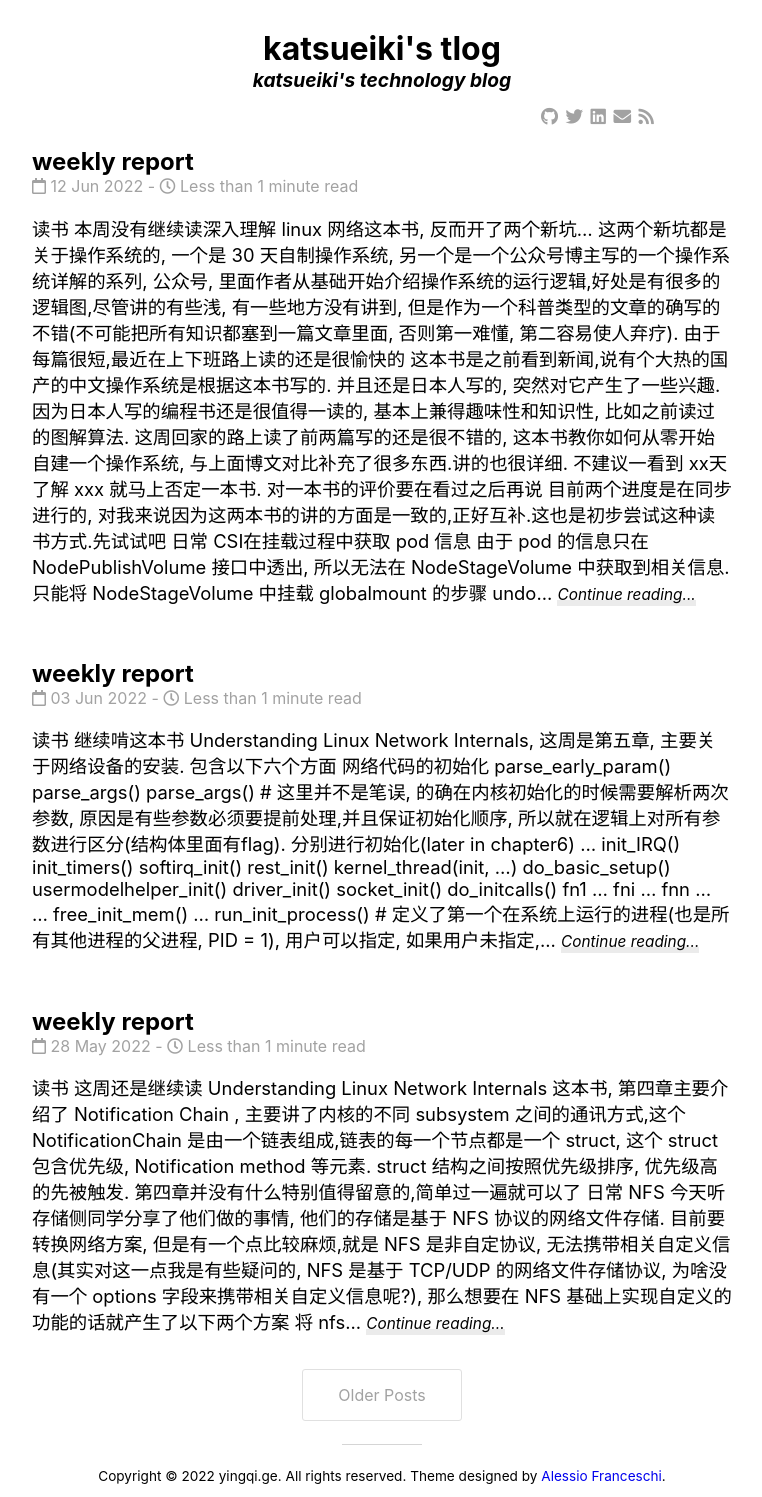
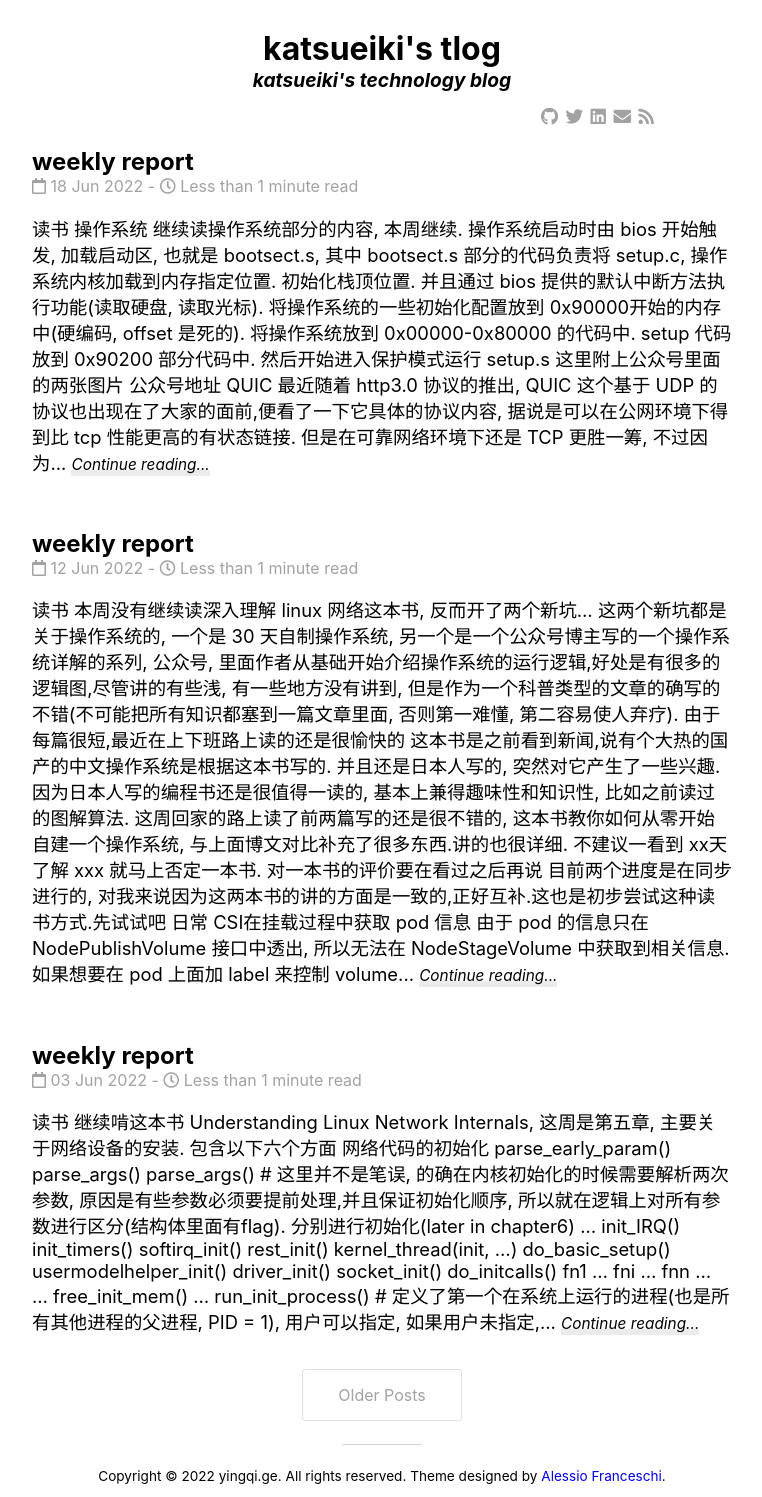
Before and after one commit to mowangdk/mowangdk.github.io, a Jekyll site: the page built from docs/index.html, in a window 1280 px wide. Shown: the whole page, without its empty margins (258-1020 px from the left). Built offline with Jekyll 4.4.1, drawn with Linux system fonts in a browser that asks for light colours; nearby versions of some CDN libraries; the list of posts is cut into pages by our own code.

Commit message:
Add tlogs

```diff
--- a/docs/_posts/2022-06-12-tech-report.markdown
+++ b/docs/_posts/2022-06-12-tech-report.markdown
@@ -20,7 +20,7 @@ categories: weeklyreport
 
 ### CSI在挂载过程中获取 pod 信息
 
-由于 pod 的信息只在  NodePublishVolume 接口中透出, 所以无法在 NodeStageVolume 中获取到相关信息. 只能将 NodeStageVolume 中挂载 globalmount 的步骤 undo 掉
+由于 pod 的信息只在  NodePublishVolume 接口中透出, 所以无法在 NodeStageVolume 中获取到相关信息. 如果想要在 pod 上面加 label 来控制 volume 的挂载的话. 只能将 NodeStageVolume 中挂载 globalmount 的步骤 undo 掉, 不建议用这种方式. 建议通过修改 kubelet or 通过其他方式来获取自定义配置
 
 
 ### 内存带宽
--- /dev/null
+++ b/docs/_posts/2022-06-18-tech-report.markdown
@@ -0,0 +1,45 @@
+---
+layout: post
+title:  "weekly report"
+date:   2022-06-18 22:30:08 +0800
+categories: weeklyreport
+---
+
+# 读书
+
+### 操作系统
+继续读操作系统部分的内容, 本周继续. 操作系统启动时由 bios 开始触发, 加载启动区, 也就是 bootsect.s, 其中 bootsect.s 部分的代码负责将 setup.c, 操作系统内核加载到内存指定位置. 初始化栈顶位置. 并且通过 bios 提供的默认中断方法执行功能(读取硬盘, 读取光标). 将操作系统的一些初始化配置放到 0x90000开始的内存中(硬编码, offset 是死的). 将操作系统放到 0x00000-0x80000 的代码中. setup 代码放到 0x90200 部分代码中. 然后开始进入保护模式运行 setup.s
+
+这里附上公众号里面的两张图片
+
+![bootsect_load](/assets/img/bootsect_load.JPG)
+
+![bootsect_fin_state](/assets/img/bootsect_fin_state.PNG)
+
+[公众号地址](https://mp.weixin.qq.com/s/5s_nmrWRZbA_4mkNKOQ2Cg)
+
+### QUIC
+最近随着 http3.0 协议的推出, QUIC 这个基于 UDP 的协议也出现在了大家的面前,便看了一下它具体的协议内容, 据说是可以在公网环境下得到比 tcp 性能更高的有状态链接. 但是在可靠网络环境下还是 TCP 更胜一筹, 不过因为 UDP 在流媒体出现之前受重视度不高. 导致内核里面的优化全部都是 TCP 的(过去三十年). UDP 的基本上没有. 那么可以说这个协议包括后面的 http3.0 的性能和安全性都是大有可期的.
+
+[协议文档](https://datatracker.ietf.org/doc/html/rfc9000)
+
+这篇文档看了前部分, 还没看, 篇幅还挺长,慢慢啃
+
+
+# 日常
+
+### livenessprobe
+
+这周遇到了一个 livenessprobe 的配置问题, 原本是想通过脚本的方式检测 pod 的存活状态的. 但是由于粗心将参数和脚本写在一行之中, 结果在运行的时候报错了, 显示一直找不到文件.但是进到容器里面文件是存在的. 困扰了快一天了. 后来仔细观察报错信息发现,stat 找不到文件的并不是脚本, 而是脚本+参数这整个一行. 解决方法就是将参数换行即可. 真是低级的错误
+
+### 安全容器
+
+这周稍微了解了一下安全容器的情况, 原来安全容器也是通过 containerd-shim 调用运行时创建虚拟机的, 原本以为安全容器走的是另一套逻辑. 不过后来想了想也对, 毕竟是要跟 kubelet 通信的. 还是要实现运行时的基本接口的, 那么在 containerd-shim 下一层应该是最简单的选择了
+
+
+### lvm Thinly-Provisioned lv
+
+这周第一听说有这种类型的 lvm , 换句话说是可以超卖的 lvm. 在写入数据的时候分配数据块, 这就代表可以分配比实际空间大的多的 lv 给应用. 并且后续可以自动扩容物理存储. 尚不知道稳定性如何
+
+
+[linuxManPage](https://man7.org/linux/man-pages/man7/lvmthin.7.html)
```
Also changed, not shown: docs/assets/img/bootsect_fin_state.PNG (added), docs/assets/img/bootsect_load.JPG (added).
